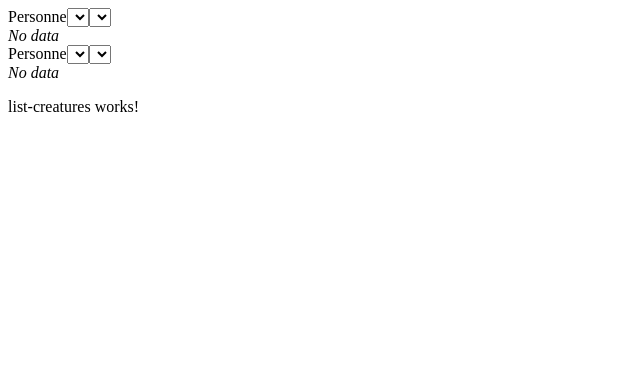
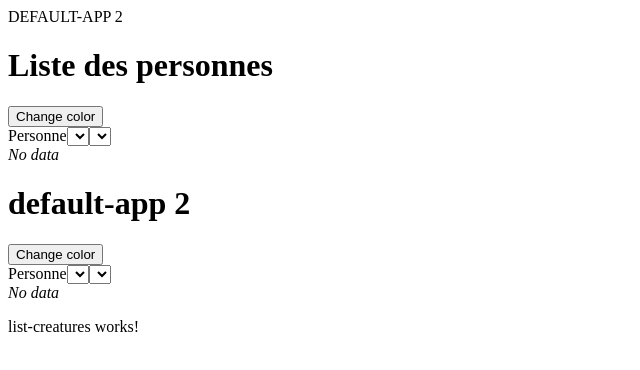
Before and after one commit to devtobecurious/sigma-formation-angular-24032025, an Angular app in the folder hp-wiki/: page / in a window 1280 px wide. Shown: the top 370 px of the page, without its empty margins (0-640 px from the left). Built offline with nearby package versions, Linux system fonts and the light colour scheme.

Commit message:
feat: discover signal

```diff
--- a/hp-wiki/projects/default-app/src/app/app.component.html
+++ b/hp-wiki/projects/default-app/src/app/app.component.html
@@ -1,4 +1,6 @@
-<app-list-persons />
-<app-list-persons />
+{{ titleParentMaj()}}
+
+<app-list-persons (changeColor)="setDarkModeColor($event)" title="Liste des personnes" />
+<app-list-persons [title]="titleParent()" />
 
 <sig-list-creatures></sig-list-creatures>
--- a/hp-wiki/projects/default-app/src/app/app.component.ts
+++ b/hp-wiki/projects/default-app/src/app/app.component.ts
@@ -1,6 +1,6 @@
-import { Component, inject, OnInit } from '@angular/core';
+import { Component, computed, inject, OnInit, signal } from '@angular/core';
 import { RouterOutlet } from '@angular/router';
-import { ListPersonsComponent } from "./features/persons/components/list-persons/list-persons.component";
+import { ColorType, ListPersonsComponent } from "./features/persons/components/list-persons/list-persons.component";
 import { ListCreaturesComponent } from "./features/creatures/components/list-creatures/list-creatures.component";
 import { GetAllPersonsService } from './features/persons/services/get-all-persons.service';
 import { LoggerService } from './shared/tools/logger.service';
@@ -13,11 +13,21 @@ import { LoggerService } from './shared/tools/logger.service';
   providers: [GetAllPersonsService]
 })
 export class AppComponent implements OnInit {
-  title = 'default-app';
+  //titleParent= 'default-app';
+  titleParent = signal<string>('default-app')
+  titleParentMaj = computed(() => this.titleParent().toUpperCase())
   private readonly logger = inject(LoggerService)
 
 
   ngOnInit(): void {
     this.logger.log('App', 'info')
+
+    setTimeout(() => {
+      this.titleParent.set('default-app 2')
+    }, 1500);
+  }
+
+  setDarkModeColor(color: ColorType): void {
+    console.info(color)
   }
 }
--- a/hp-wiki/projects/default-app/src/app/app.config.ts
+++ b/hp-wiki/projects/default-app/src/app/app.config.ts
@@ -1,8 +1,11 @@
-import { ApplicationConfig, provideZoneChangeDetection } from '@angular/core';
+import { ApplicationConfig, provideExperimentalZonelessChangeDetection, provideZoneChangeDetection } from '@angular/core';
 import { provideRouter } from '@angular/router';
 
 import { routes } from './app.routes';
 
 export const appConfig: ApplicationConfig = {
-  providers: [provideZoneChangeDetection({ eventCoalescing: true }), provideRouter(routes)]
+  providers: [
+    provideExperimentalZonelessChangeDetection(),
+    //provideZoneChangeDetection({ eventCoalescing: true }),
+    provideRouter(routes)]
 };
--- a/hp-wiki/projects/default-app/src/app/features/persons/components/list-persons/list-persons.component.html
+++ b/hp-wiki/projects/default-app/src/app/features/persons/components/list-persons/list-persons.component.html
@@ -1,3 +1,6 @@
+<h1>{{ title() }}</h1>
+
+<button (click)="setColor()">Change color</button>
 
 <sig-search-persons></sig-search-persons>
 @if(list.length == 0) {
--- a/hp-wiki/projects/default-app/src/app/features/persons/components/list-persons/list-persons.component.ts
+++ b/hp-wiki/projects/default-app/src/app/features/persons/components/list-persons/list-persons.component.ts
@@ -1,6 +1,8 @@
-import { Component } from '@angular/core';
+import { Component, input, output } from '@angular/core';
 import { Person, PersonList } from '../../models';
 import { SearchPersonsComponent } from "../search-persons/search-persons.component";
+
+export type ColorType = 1 | 7 | 10
 
 @Component({
   selector: 'app-list-persons',
@@ -9,10 +11,14 @@ import { SearchPersonsComponent } from "../search-persons/search-persons.compone
   styleUrl: './list-persons.component.css'
 })
 export class ListPersonsComponent {
-  //list = ['Harry Potter', 'Hermione Granger', 'Ron Weasley'];
+  title = input.required<string>()
   list: PersonList = []
-  //   { id: 1, name: 'Harry Potter', age: 30 },
-  //   { id: 2, name: 'Hermione Granger', age: 30 },
-  //   { id: 3, name: 'Ron Weasley', age: 30 }
-  // ];
+
+
+  changeColor = output<ColorType>()
+
+  setColor(): void {
+    this.changeColor.emit(7)
+   // this.color.emit(10)
+  }
 }
```
